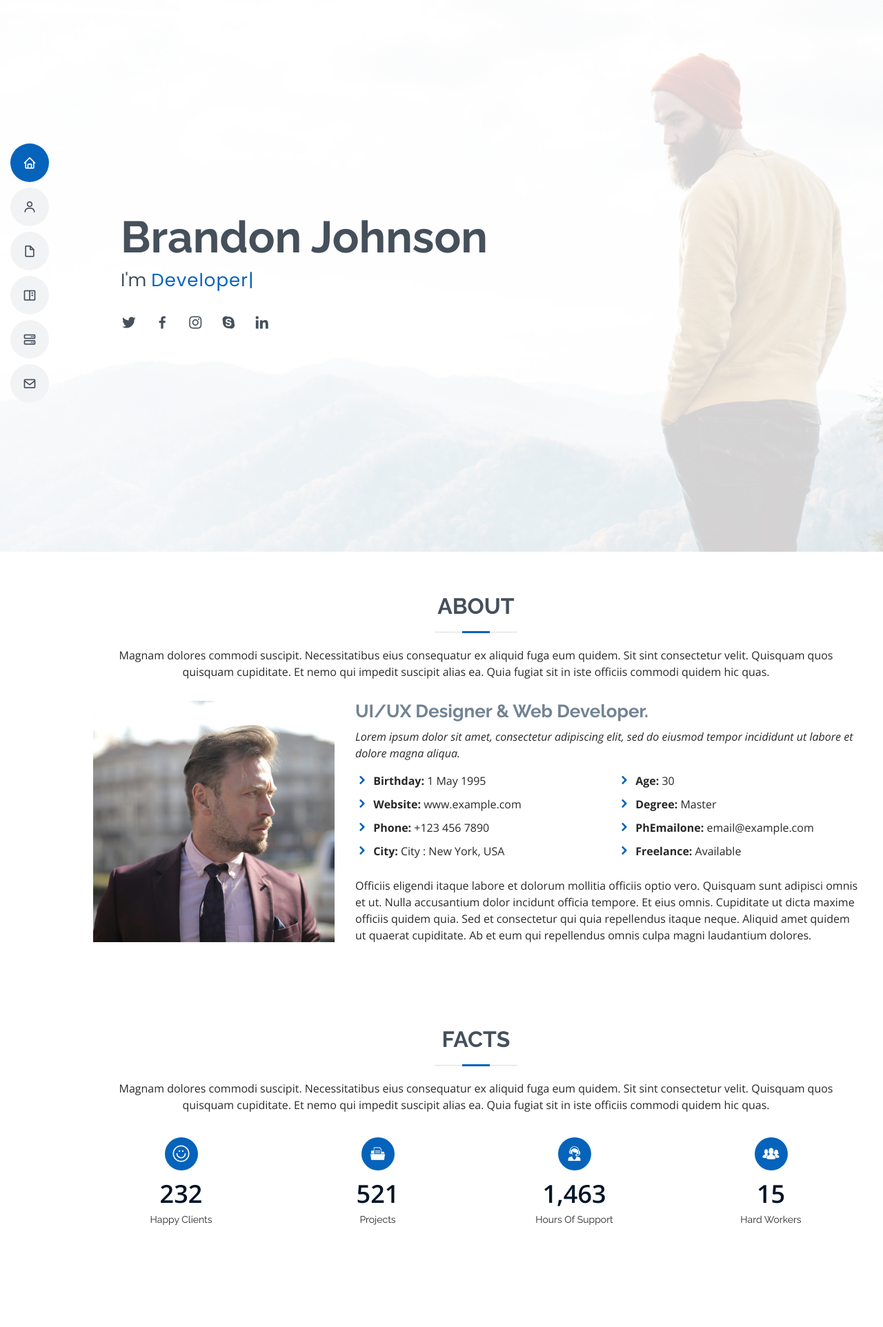
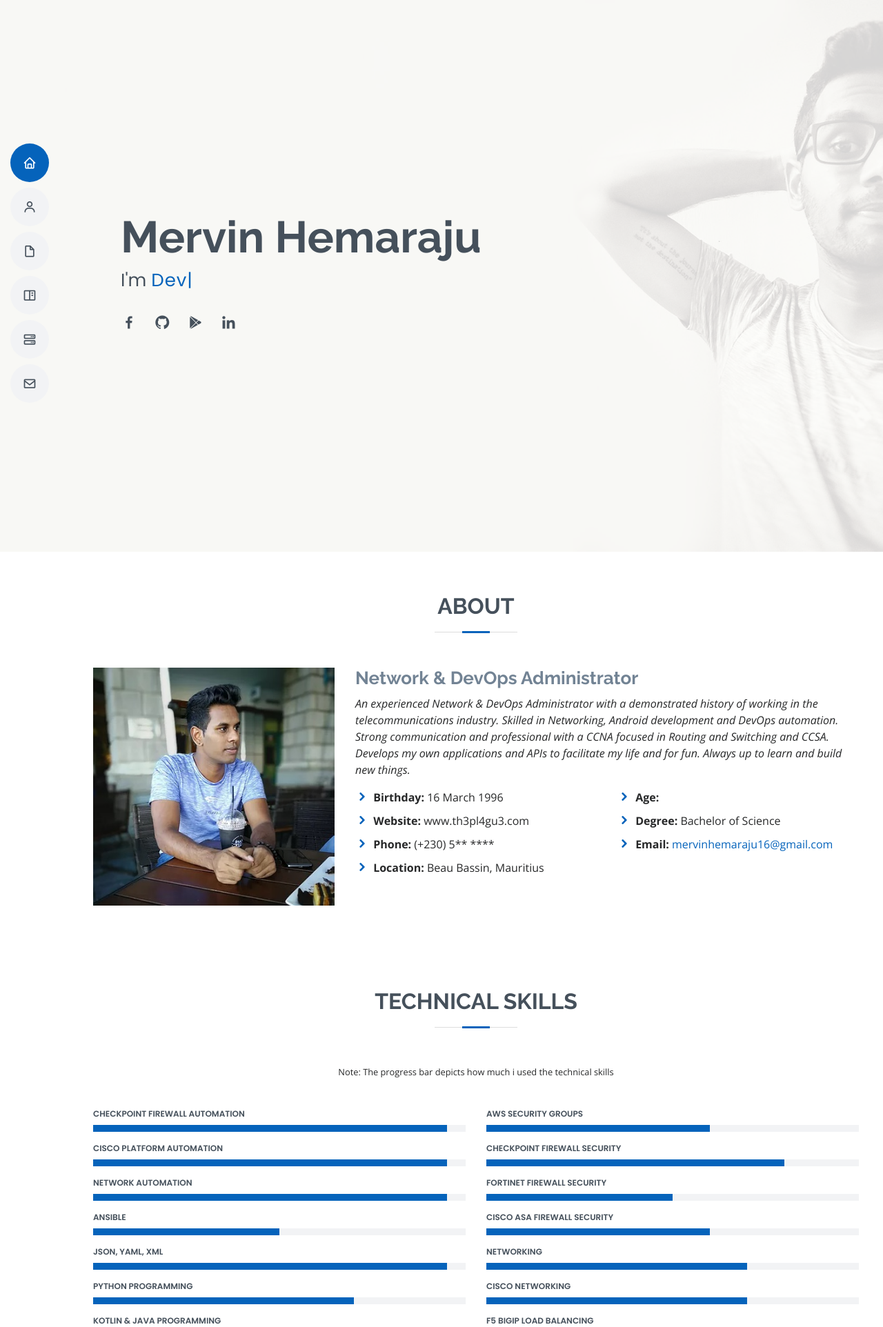
Before and after one commit to mervin16-zz/Portfolix, a Flask app: page /resume/ in a window 1280 px wide. Shown: the top 1924 px of the page at 69% size. Run offline with Flask 2, Linux system fonts and the light colour scheme; some libraries are stand-ins or nearby versions.

Commit message:
- Modified Banner and Header - Modified About Me - Modified Skills

```diff
--- a/app/templates/index.html
+++ b/app/templates/index.html
@@ -5,9 +5,9 @@
   <meta charset="utf-8">
   <meta content="width=device-width, initial-scale=1.0" name="viewport">
 
-  <title>MyResume Bootstrap Template - Index</title>
-  <meta content="" name="description">
-  <meta content="" name="keywords">
+  <title>Mervin Hemaraju</title>
+  <meta content="An experienced Network Administrator with a demonstrated history of working in the telecommunications industry. Skilled in Networking, Android development and development in its own. Strong communication and professional with a CCNA focused in Routing and Switching. Develops my own applications and APIs to facilitate my life and for fun. Always up to learn and build new things." name="description">
+  <meta content="Mervin Hemaraju Network Administrator Android Developer Mauritius" name="keywords">
 
   <!-- Favicons -->
   <link href="{{ url_for('static', filename='img/favicon.png') }}" rel="icon">
@@ -27,12 +27,6 @@
   <!-- Template Main CSS File -->
   <link href="{{ url_for('static', filename='css/style.css') }}" rel="stylesheet">
 
-  <!-- =======================================================
-  * Template Name: MyResume - v2.2.0
-  * Template URL: https://bootstrapmade.com/free-html-bootstrap-template-my-resume/
-  * Author: BootstrapMade.com
-  * License: https://bootstrapmade.com/license/
-  ======================================================== -->
 </head>
 
 <body>
@@ -59,14 +53,13 @@
   <!-- ======= Hero Section ======= -->
   <section id="hero" class="d-flex flex-column justify-content-center">
     <div class="container" data-aos="zoom-in" data-aos-delay="100">
-      <h1>Brandon Johnson</h1>
-      <p>I'm <span class="typed" data-typed-items="Designer, Developer, Freelancer, Photographer"></span></p>
+      <h1>Mervin Hemaraju</h1>
+      <p>I'm <span class="typed" data-typed-items="Network Administrator, DevOps Administrator"></span></p>
       <div class="social-links">
-        <a href="#" class="twitter"><i class="bx bxl-twitter"></i></a>
-        <a href="#" class="facebook"><i class="bx bxl-facebook"></i></a>
-        <a href="#" class="instagram"><i class="bx bxl-instagram"></i></a>
-        <a href="#" class="google-plus"><i class="bx bxl-skype"></i></a>
-        <a href="#" class="linkedin"><i class="bx bxl-linkedin"></i></a>
+        <a href="https://www.facebook.com/mervin16/" target="_blank" class="facebook"><i class="bx bxl-facebook"></i></a>
+        <a href="https://github.com/mervin16" target="_blank" class="github"><i class="bx bxl-github"></i></a>
+        <a href="https://play.google.com/store/apps/dev?id=5236150593519379806" target="_blank" class="play-store"><i class="bx bxl-play-store"></i></a>
+        <a href="https://www.linkedin.com/in/mervin-hemaraju-584239126/" target="_blank" class="linkedin"><i class="bx bxl-linkedin"></i></a>
       </div>
     </div>
   </section><!-- End Hero -->
@@ -79,126 +72,133 @@
 
         <div class="section-title">
           <h2>About</h2>
-          <p>Magnam dolores commodi suscipit. Necessitatibus eius consequatur ex aliquid fuga eum quidem. Sit sint consectetur velit. Quisquam quos quisquam cupiditate. Et nemo qui impedit suscipit alias ea. Quia fugiat sit in iste officiis commodi quidem hic quas.</p>
         </div>
 
         <div class="row">
           <div class="col-lg-4">
-            <img src="{{ url_for('static', filename='img/profile-img.jpg') }}" class="img-fluid" alt="">
+            <img src="{{ url_for('static', filename='img/profile-img.jpg')}}" class="img-fluid" alt="">
           </div>
           <div class="col-lg-8 pt-4 pt-lg-0 content">
-            <h3>UI/UX Designer &amp; Web Developer.</h3>
+            <h3>Network &amp; DevOps Administrator</h3>
             <p class="font-italic">
-              Lorem ipsum dolor sit amet, consectetur adipiscing elit, sed do eiusmod tempor incididunt ut labore et dolore
-              magna aliqua.
+            An experienced Network & DevOps Administrator with a demonstrated history of working in the telecommunications industry.
+            Skilled in Networking, Android development and DevOps automation. Strong communication and professional with a CCNA focused in Routing and Switching and CCSA.
+            Develops my own applications and APIs to facilitate my life and for fun.
+            Always up to learn and build new things.
             </p>
             <div class="row">
               <div class="col-lg-6">
                 <ul>
-                  <li><i class="icofont-rounded-right"></i> <strong>Birthday:</strong> 1 May 1995</li>
-                  <li><i class="icofont-rounded-right"></i> <strong>Website:</strong> www.example.com</li>
-                  <li><i class="icofont-rounded-right"></i> <strong>Phone:</strong> +123 456 7890</li>
-                  <li><i class="icofont-rounded-right"></i> <strong>City:</strong> City : New York, USA</li>
+                  <li><i class="icofont-rounded-right"></i> <strong>Birthday:</strong> 16 March 1996</li>
+                  <li><i class="icofont-rounded-right"></i> <strong>Website:</strong> www.th3pl4gu3.com</li>
+                  <li><i class="icofont-rounded-right"></i> <strong>Phone:</strong> (+230) 5** ****</li>
+                  <li><i class="icofont-rounded-right"></i> <strong>Location:</strong> Beau Bassin, Mauritius</li>
                 </ul>
               </div>
               <div class="col-lg-6">
                 <ul>
-                  <li><i class="icofont-rounded-right"></i> <strong>Age:</strong> 30</li>
-                  <li><i class="icofont-rounded-right"></i> <strong>Degree:</strong> Master</li>
-                  <li><i class="icofont-rounded-right"></i> <strong>PhEmailone:</strong> email@example.com</li>
-                  <li><i class="icofont-rounded-right"></i> <strong>Freelance:</strong> Available</li>
+                  <li><i class="icofont-rounded-right"></i> <strong>Age:</strong> <?php echo floor((time() - strtotime('1996-03-16')) / 31556926); ?></li>
+                  <li><i class="icofont-rounded-right"></i> <strong>Degree:</strong> Bachelor of Science</li>
+                  <li><i class="icofont-rounded-right"></i> <strong>Email:</strong> <a href="mailto:mervinhemaraju16@gmail.com">mervinhemaraju16@gmail.com</a></li>
                 </ul>
               </div>
             </div>
-            <p>
-              Officiis eligendi itaque labore et dolorum mollitia officiis optio vero. Quisquam sunt adipisci omnis et ut. Nulla accusantium dolor incidunt officia tempore. Et eius omnis.
-              Cupiditate ut dicta maxime officiis quidem quia. Sed et consectetur qui quia repellendus itaque neque. Aliquid amet quidem ut quaerat cupiditate. Ab et eum qui repellendus omnis culpa magni laudantium dolores.
-            </p>
           </div>
         </div>
 
       </div>
     </section><!-- End About Section -->
 
-    <!-- ======= Facts Section ======= -->
-    <section id="facts" class="facts">
-      <div class="container" data-aos="fade-up">
-
-        <div class="section-title">
-          <h2>Facts</h2>
-          <p>Magnam dolores commodi suscipit. Necessitatibus eius consequatur ex aliquid fuga eum quidem. Sit sint consectetur velit. Quisquam quos quisquam cupiditate. Et nemo qui impedit suscipit alias ea. Quia fugiat sit in iste officiis commodi quidem hic quas.</p>
-        </div>
-
-        <div class="row">
-
-          <div class="col-lg-3 col-md-6">
-            <div class="count-box">
-              <i class="icofont-simple-smile"></i>
-              <span data-toggle="counter-up">232</span>
-              <p>Happy Clients</p>
-            </div>
-          </div>
-
-          <div class="col-lg-3 col-md-6 mt-5 mt-md-0">
-            <div class="count-box">
-              <i class="icofont-document-folder"></i>
-              <span data-toggle="counter-up">521</span>
-              <p>Projects</p>
-            </div>
-          </div>
-
-          <div class="col-lg-3 col-md-6 mt-5 mt-lg-0">
-            <div class="count-box">
-              <i class="icofont-live-support"></i>
-              <span data-toggle="counter-up">1,463</span>
-              <p>Hours Of Support</p>
-            </div>
-          </div>
-
-          <div class="col-lg-3 col-md-6 mt-5 mt-lg-0">
-            <div class="count-box">
-              <i class="icofont-users-alt-5"></i>
-              <span data-toggle="counter-up">15</span>
-              <p>Hard Workers</p>
-            </div>
-          </div>
-
-        </div>
-
-      </div>
-    </section><!-- End Facts Section -->
-
     <!-- ======= Skills Section ======= -->
     <section id="skills" class="skills section-bg">
       <div class="container" data-aos="fade-up">
 
         <div class="section-title">
-          <h2>Skills</h2>
-          <p>Magnam dolores commodi suscipit. Necessitatibus eius consequatur ex aliquid fuga eum quidem. Sit sint consectetur velit. Quisquam quos quisquam cupiditate. Et nemo qui impedit suscipit alias ea. Quia fugiat sit in iste officiis commodi quidem hic quas.</p>
+          <h2>Technical Skills</h2>
         </div>
+
+        <p class="text-center"><small>Note: The progress bar depicts how much i used the technical skills</small></p>
+
+        <br>
 
         <div class="row skills-content">
 
           <div class="col-lg-6">
 
             <div class="progress">
-              <span class="skill">HTML <i class="val">100%</i></span>
+              <span class="skill">Checkpoint Firewall Automation</span>
               <div class="progress-bar-wrap">
-                <div class="progress-bar" role="progressbar" aria-valuenow="100" aria-valuemin="0" aria-valuemax="100"></div>
+                <div class="progress-bar" role="progressbar" aria-valuenow="95" aria-valuemin="0" aria-valuemax="100"></div>
               </div>
             </div>
 
             <div class="progress">
-              <span class="skill">CSS <i class="val">90%</i></span>
+              <span class="skill">Cisco Platform Automation</span>
+              <div class="progress-bar-wrap">
+                <div class="progress-bar" role="progressbar" aria-valuenow="95" aria-valuemin="0" aria-valuemax="100"></div>
+              </div>
+            </div>
+
+            <div class="progress">
+              <span class="skill">Network Automation</span>
+              <div class="progress-bar-wrap">
+                <div class="progress-bar" role="progressbar" aria-valuenow="95" aria-valuemin="0" aria-valuemax="100"></div>
+              </div>
+            </div>
+
+            <div class="progress">
+              <span class="skill">Ansible</span>
+              <div class="progress-bar-wrap">
+                <div class="progress-bar" role="progressbar" aria-valuenow="50" aria-valuemin="0" aria-valuemax="100"></div>
+              </div>
+            </div>
+
+            <div class="progress">
+              <span class="skill">JSON, YAML, XML</span>
+              <div class="progress-bar-wrap">
+                <div class="progress-bar" role="progressbar" aria-valuenow="95" aria-valuemin="0" aria-valuemax="100"></div>
+              </div>
+            </div>
+
+            <div class="progress">
+              <span class="skill">Python Programming</span>
+              <div class="progress-bar-wrap">
+                <div class="progress-bar" role="progressbar" aria-valuenow="70" aria-valuemin="0" aria-valuemax="100"></div>
+              </div>
+            </div>
+
+            <div class="progress">
+              <span class="skill">Kotlin & Java Programming</span>
               <div class="progress-bar-wrap">
                 <div class="progress-bar" role="progressbar" aria-valuenow="90" aria-valuemin="0" aria-valuemax="100"></div>
               </div>
             </div>
 
             <div class="progress">
-              <span class="skill">JavaScript <i class="val">75%</i></span>
+              <span class="skill">GO Programming (Recently Started)</span>
               <div class="progress-bar-wrap">
-                <div class="progress-bar" role="progressbar" aria-valuenow="75" aria-valuemin="0" aria-valuemax="100"></div>
+                <div class="progress-bar" role="progressbar" aria-valuenow="40" aria-valuemin="0" aria-valuemax="100"></div>
+              </div>
+            </div>
+
+            <div class="progress">
+              <span class="skill">Android Development</span>
+              <div class="progress-bar-wrap">
+                <div class="progress-bar" role="progressbar" aria-valuenow="80" aria-valuemin="0" aria-valuemax="100"></div>
+              </div>
+            </div>
+
+            <div class="progress">
+              <span class="skill">Docker (Recently Started)</span>
+              <div class="progress-bar-wrap">
+                <div class="progress-bar" role="progressbar" aria-valuenow="40" aria-valuemin="0" aria-valuemax="100"></div>
+              </div>
+            </div>
+
+            <div class="progress">
+              <span class="skill">Git Version Control</span>
+              <div class="progress-bar-wrap">
+                <div class="progress-bar" role="progressbar" aria-valuenow="60" aria-valuemin="0" aria-valuemax="100"></div>
               </div>
             </div>
 
@@ -207,23 +207,72 @@
           <div class="col-lg-6">
 
             <div class="progress">
-              <span class="skill">PHP <i class="val">80%</i></span>
+              <span class="skill">AWS Security Groups</span>
+              <div class="progress-bar-wrap">
+                <div class="progress-bar" role="progressbar" aria-valuenow="60" aria-valuemin="0" aria-valuemax="100"></div>
+              </div>
+            </div>
+
+            <div class="progress">
+              <span class="skill">Checkpoint Firewall Security</span>
               <div class="progress-bar-wrap">
                 <div class="progress-bar" role="progressbar" aria-valuenow="80" aria-valuemin="0" aria-valuemax="100"></div>
               </div>
             </div>
 
             <div class="progress">
-              <span class="skill">WordPress/CMS <i class="val">90%</i></span>
+              <span class="skill">Fortinet Firewall Security</span>
               <div class="progress-bar-wrap">
-                <div class="progress-bar" role="progressbar" aria-valuenow="90" aria-valuemin="0" aria-valuemax="100"></div>
+                <div class="progress-bar" role="progressbar" aria-valuenow="50" aria-valuemin="0" aria-valuemax="100"></div>
               </div>
             </div>
 
             <div class="progress">
-              <span class="skill">Photoshop <i class="val">55%</i></span>
+              <span class="skill">Cisco ASA Firewall Security</span>
               <div class="progress-bar-wrap">
-                <div class="progress-bar" role="progressbar" aria-valuenow="55" aria-valuemin="0" aria-valuemax="100"></div>
+                <div class="progress-bar" role="progressbar" aria-valuenow="60" aria-valuemin="0" aria-valuemax="100"></div>
+              </div>
+            </div>
+
+            <div class="progress">
+              <span class="skill">Networking</span>
+              <div class="progress-bar-wrap">
+                <div class="progress-bar" role="progressbar" aria-valuenow="70" aria-valuemin="0" aria-valuemax="100"></div>
+              </div>
+            </div>
+
+            <div class="progress">
+              <span class="skill">Cisco Networking</span>
+              <div class="progress-bar-wrap">
+                <div class="progress-bar" role="progressbar" aria-valuenow="70" aria-valuemin="0" aria-valuemax="100"></div>
+              </div>
+            </div>
+
+            <div class="progress">
+              <span class="skill">F5 BigIP Load Balancing</span>
+              <div class="progress-bar-wrap">
+                <div class="progress-bar" role="progressbar" aria-valuenow="60" aria-valuemin="0" aria-valuemax="100"></div>
+              </div>
+            </div>
+
+            <div class="progress">
+              <span class="skill">Basic Linux Interactions</span>
+              <div class="progress-bar-wrap">
+                <div class="progress-bar" role="progressbar" aria-valuenow="50" aria-valuemin="0" aria-valuemax="100"></div>
+              </div>
+            </div>
+
+            <div class="progress">
+              <span class="skill">Flask & GO API</span>
+              <div class="progress-bar-wrap">
+                <div class="progress-bar" role="progressbar" aria-valuenow="50" aria-valuemin="0" aria-valuemax="100"></div>
+              </div>
+            </div>
+
+            <div class="progress">
+              <span class="skill">Firebase</span>
+              <div class="progress-bar-wrap">
+                <div class="progress-bar" role="progressbar" aria-valuenow="50" aria-valuemin="0" aria-valuemax="100"></div>
               </div>
             </div>
 
```
Also changed, not shown: app/static/css/style.css (+41 -25 lines), app/static/img/favicon.png, app/static/img/hero-bg.jpg, app/static/img/profile-img.jpg.
